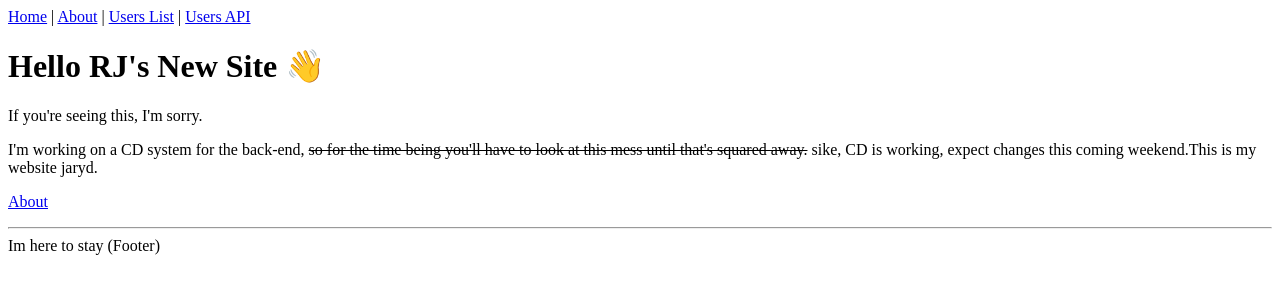
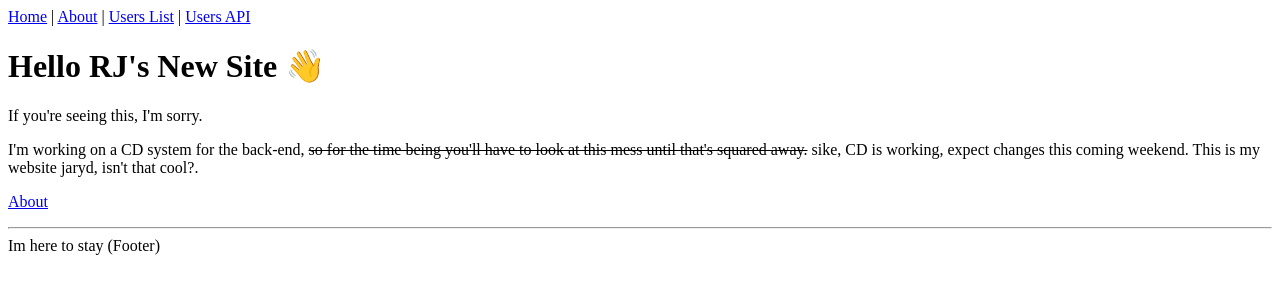
Before and after one commit to the-rileyj/rj-site-novel, a Next.js app: page / in a window 1280 px wide. Shown: the top 300 px of the page. Built offline with nearby package versions, Linux system fonts and the light colour scheme.

Commit message:
push for jaryd 2

```diff
--- a/pages/index.tsx
+++ b/pages/index.tsx
@@ -11,8 +11,8 @@ const IndexPage = () => (
         so for the time being you'll have to look at this mess until that's
         squared away.
       </span>{" "}
-      sike, CD is working, expect changes this coming weekend.
-      <span>This is my website jaryd.</span>
+      sike, CD is working, expect changes this coming weekend.{" "}
+      <span>This is my website jaryd, isn't that cool?.</span>
     </p>
     <p>
       <Link href="/about">
```
